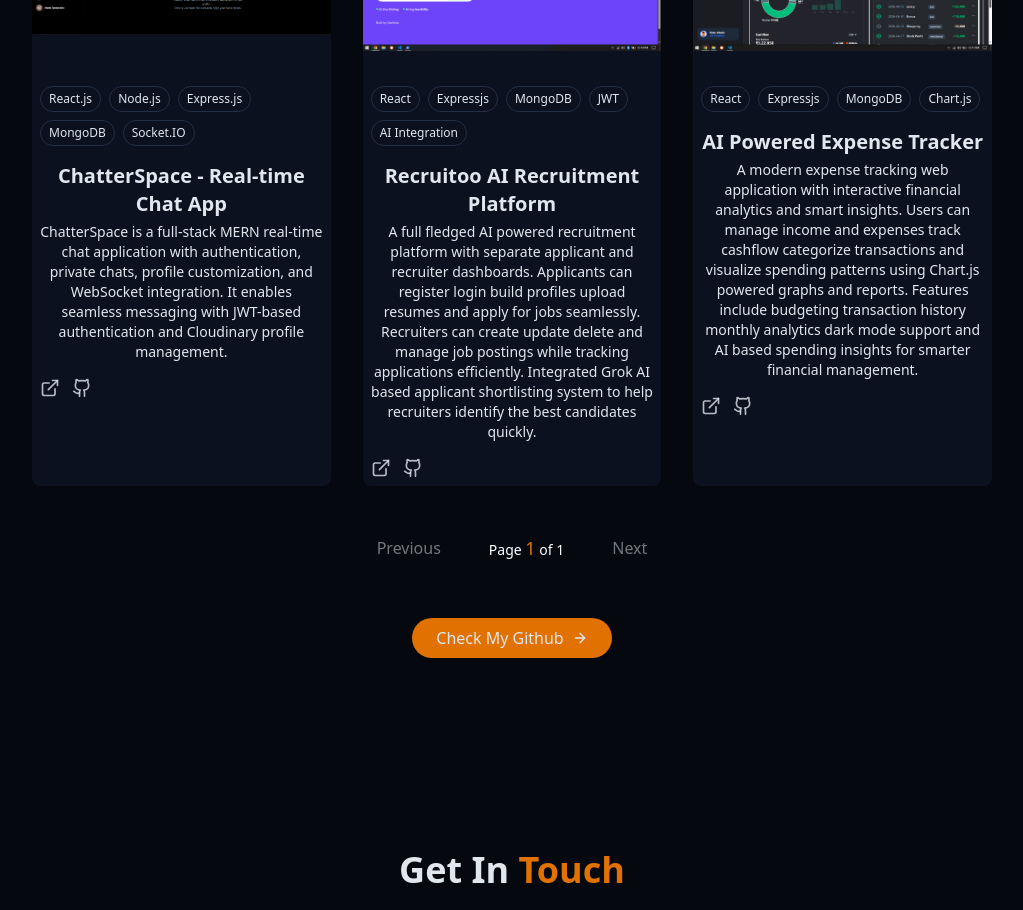
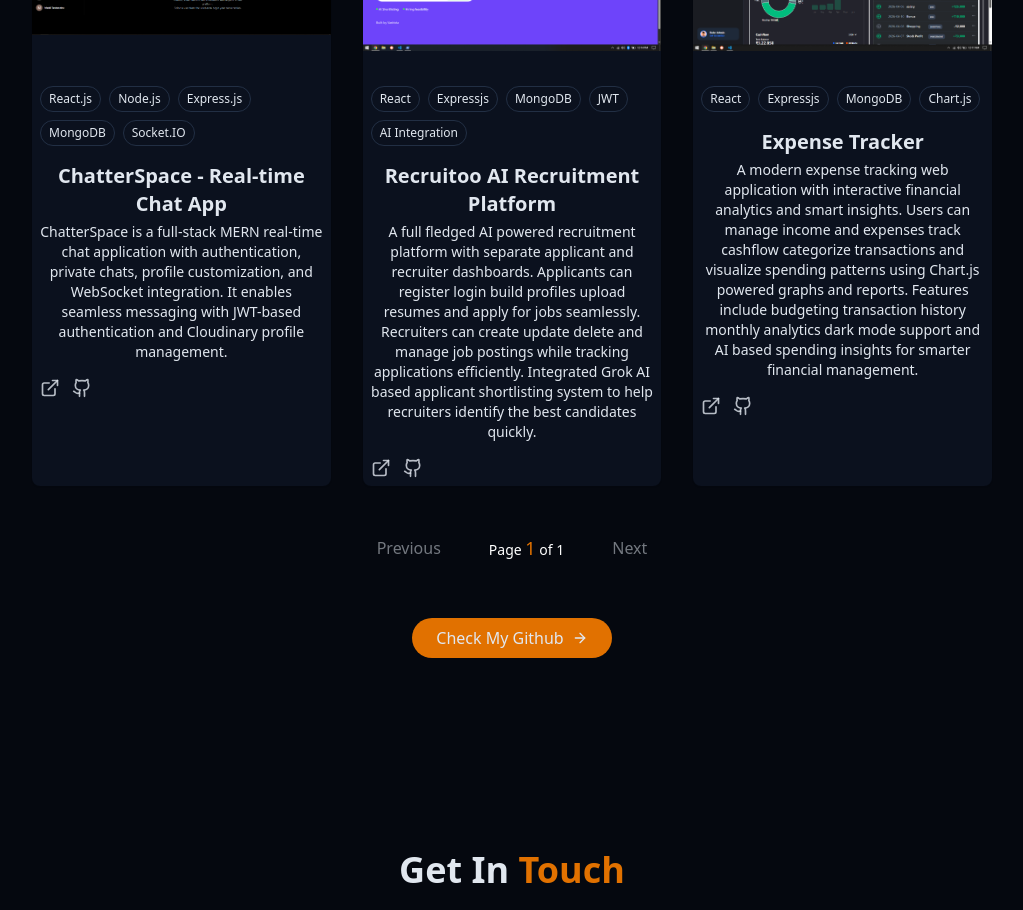
Before and after one commit to vashista143/portfolio, a React (Vite) app: page / in a window 1280 px wide. Shown: the part 3180-4090 px from the top of the page, without its empty margins (128-1151 px from the left). Built offline with nearby package versions, Linux system fonts and the light colour scheme.

Commit message:
removed extra stuff

```diff
--- a/src/components/ProjectsSection.jsx
+++ b/src/components/ProjectsSection.jsx
@@ -23,7 +23,7 @@ const projects = [
   githubUrl: "https://github.com/vashista143/recruitoo"
 },
   {
-  title: "AI Powered Expense Tracker",
+  title: "Expense Tracker",
   description:
     "A modern expense tracking web application with interactive financial analytics and smart insights. Users can manage income and expenses track cashflow categorize transactions and visualize spending patterns using Chart.js powered graphs and reports. Features include budgeting transaction history monthly analytics dark mode support and AI based spending insights for smarter financial management.",
   image: "projects/expensetracker.png",
```
